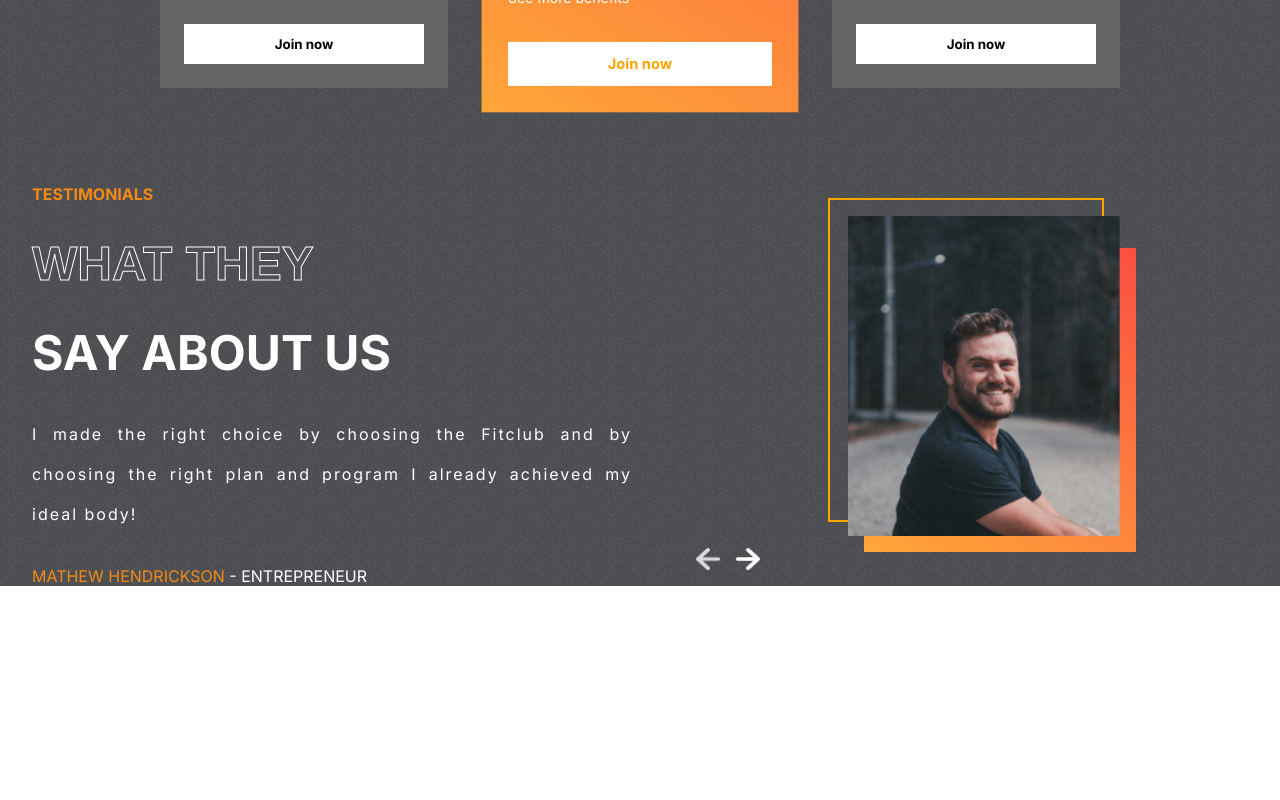
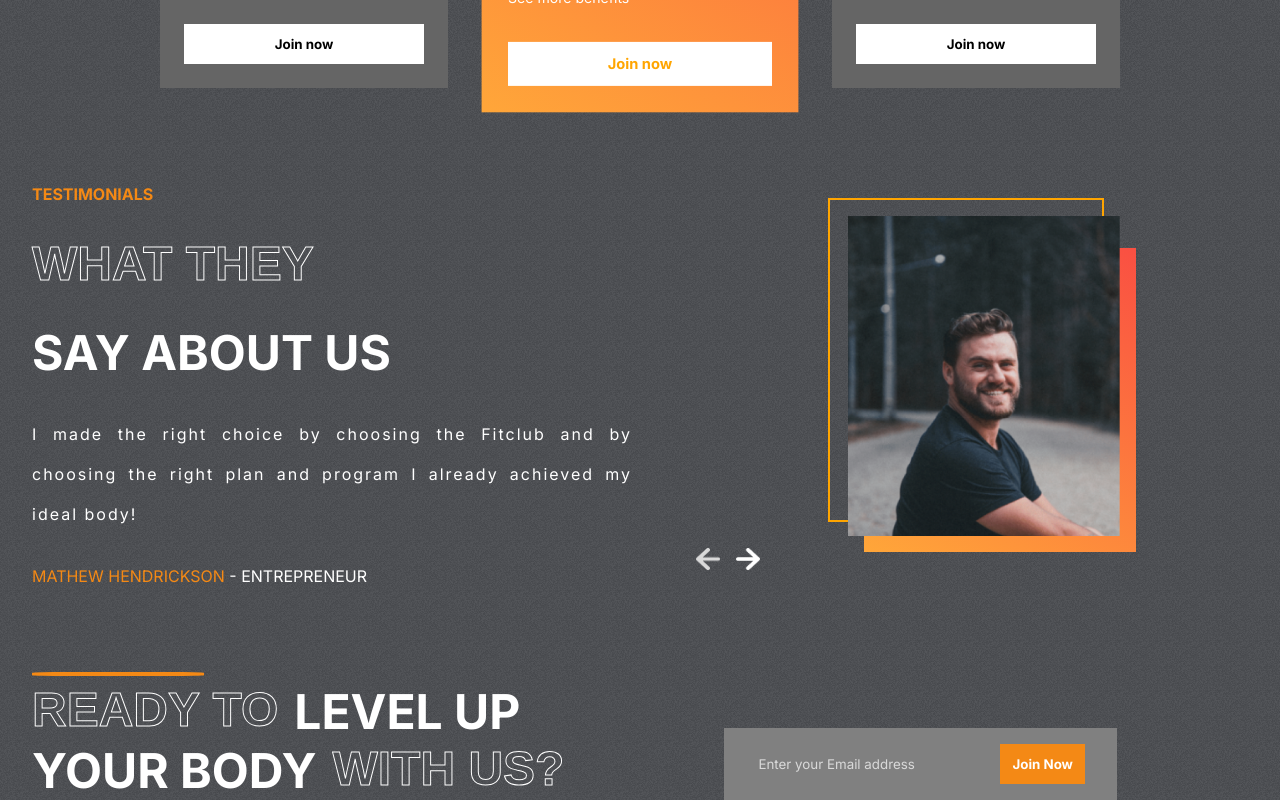
Before and after one commit to frederick486/FITCLUB, a React (Create React App) app in the folder FitClub-Starter/: page / in a window 1280 px wide. Shown: the part 2344-3144 px from the top of the page. Before the commit the page ends 2930 px from the top, so only its background shows below. Built offline with nearby package versions, Linux system fonts and the light colour scheme.

Commit message:
Composant <Join/>

```diff
--- a/FitClub-Starter/src/App.js
+++ b/FitClub-Starter/src/App.js
@@ -1,6 +1,7 @@
 import './App.css';
 import Testimonials from './assets/Testimonials/Testimonials';
 import Hero from './components/Hero/Hero';
+import Join from './components/Join/Join';
 import Plans from './components/Plans/Plans';
 import Programs from './components/Programs/Programs';
 import Reasons from './components/Reasons/Reasons';
@@ -13,6 +14,7 @@ function App() {
       <Reasons/>
       <Plans/>
       <Testimonials/>
+      <Join/>
     </div>
   );
 }
--- a/FitClub-Starter/src/assets/Testimonials/Testimonials.jsx
+++ b/FitClub-Starter/src/assets/Testimonials/Testimonials.jsx
@@ -37,7 +37,6 @@ const Testimonials = () => {
                         selected === 0
                         ? setSelected(tLength - 1)
                         : setSelected((prev) => prev - 1)
-                        console.log("selected (left button)", selected)
                     }}
                     src={leftArrow}
                     alt=""
@@ -48,7 +47,6 @@ const Testimonials = () => {
                         selected === tLength - 1
                         ? setSelected(0)
                         : setSelected((prev) => prev + 1)
-                        console.log("selected (right button)", selected)
                     }}
                     alt=""
                 />
--- /dev/null
+++ b/FitClub-Starter/src/components/Join/Join.css
@@ -0,0 +1,55 @@
+.Join {
+    display: flex;
+    padding: 0 2rem;
+    gap: 10rem;
+}
+
+.left-j {
+    color: white;
+    font-size: 3rem;
+    font-weight: bold;
+    text-transform: uppercase;
+    position: relative;
+}
+
+.left-j>hr {
+    position: absolute;
+    width: 10.5rem;
+    border: 2px solid var(--orange);
+    border-radius: 20%;
+    margin: -10px 0;
+}
+
+.left-j>div {
+    display: flex;
+    gap: 1rem;
+}
+
+.right-j {
+    display: flex;
+    justify-content: center;
+    align-items: flex-end;
+}
+
+.email-container {
+    display: flex;
+    gap: 3rem;
+    background-color: gray;
+    padding: 1rem 2rem;
+}
+
+.email-container>input {
+    background-color: transparent;
+    border: none;
+    outline: none;
+    color: var(--lightgray);
+}
+
+::placeholder {
+    color: var(--lightgray);
+}
+
+.btn-j {
+    background-color: var(--orange);
+    color: white;
+}
--- /dev/null
+++ b/FitClub-Starter/src/components/Join/Join.jsx
@@ -0,0 +1,50 @@
+import React, { useRef } from 'react'
+import './Join.css'
+// import emailjs from '@emailjs/browser'
+
+const Join = () => {
+    const form = useRef()
+
+    const sendEmail = (e) => {
+        e.preventDefault();
+
+        // emailjs.sendForm('YOUR_SERVICE_ID', 'YOUR_TEMPLATE_ID', form.current, 'YOUR_PUBLIC_KEY')
+        //   .then((result) => {
+        //       console.log(result.text);
+        //   }, (error) => {
+        //       console.log(error.text);
+        //   });
+
+        alert("contact transmis")
+      };
+
+  return (
+    <div className='Join' id='join-us'>
+        <div className="left-j">
+            <hr />
+            <div>
+                <span className='stroke-text'>READY TO</span>
+                <span>LEVEL UP</span>
+            </div>
+            <div>
+                <span>YOUR BODY</span>
+                <span className='stroke-text'>WITH US?</span>
+            </div>
+        </div>
+
+        <div className="right-j">
+            <form
+                ref={form}
+                className="email-container"
+                onSubmit={sendEmail}
+            >
+                <input type="email" name="user_email" placeholder='Enter your Email address'/>
+                <button className='btn btn-j'>Join Now</button>
+            </form>
+        </div>
+
+    </div>
+  )
+}
+
+export default Join
```
